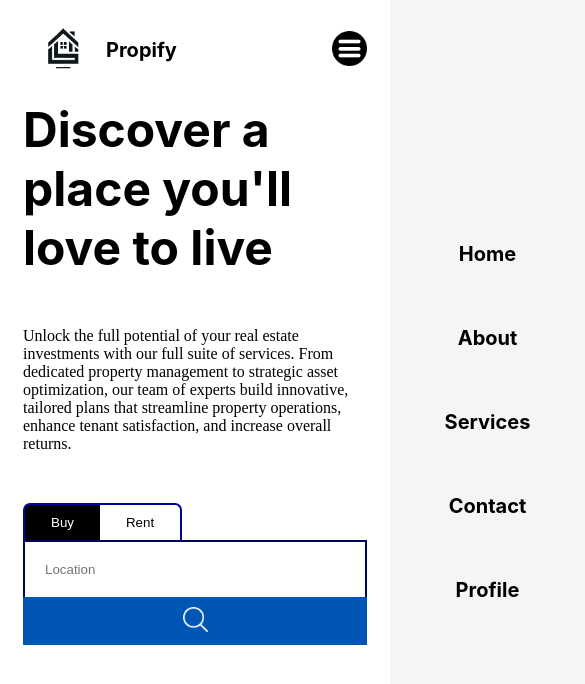
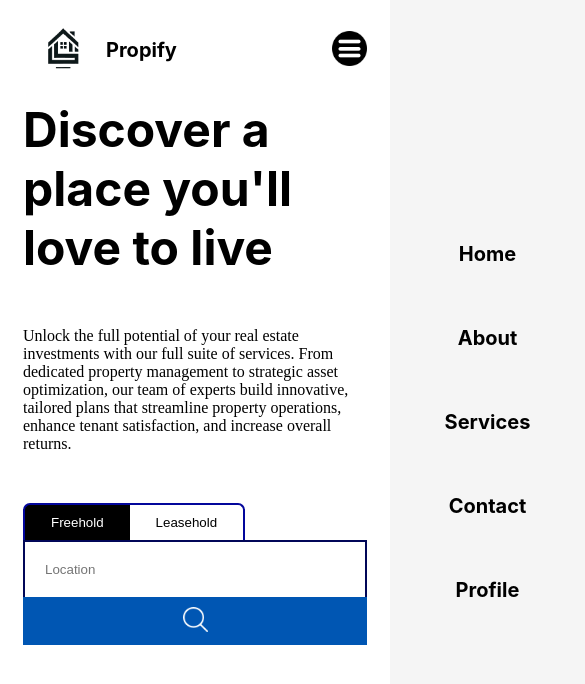
Before and after one commit to pinidurasanjana/Agent-app, a React (Create React App) app: page / in a window 390 px wide. Shown: the top 684 px of the page, 585 px wide, since content can reach past the window. Built offline with nearby package versions, Linux system fonts and the light colour scheme.

Commit message:
refactor navbar links; update search bar to use tenure instead of type; enhance ListPage to filter properties by tenure and location; improve contact page text; add responsive styles to service page; clean up single page imports

```diff
--- a/src/components/navbar/navbar.jsx
+++ b/src/components/navbar/navbar.jsx
@@ -3,8 +3,8 @@ import {useState} from "react";
 import { Link } from "react-router-dom";
 
 function Navbar(){
-const [open,setOpen] = useState(false);
-const user = false;
+    const [open,setOpen] = useState(false);
+
    return (
     <nav>
         <div className="left">
@@ -30,7 +30,7 @@ const user = false;
                     <Link to="/about">About</Link>
                     <Link to="/services">Services</Link>
                     <Link to="/contact">Contact</Link>
-                    <Link to="/.register">Profile</Link>
+                    <Link to="/profile">Profile</Link>
             </div>
         </div>
     </nav>
--- a/src/components/navbar/navbar.scss
+++ b/src/components/navbar/navbar.scss
@@ -112,7 +112,7 @@ nav{
         }
 
         .menuList{
-            position: absolute;
+            position: fixed;
             top: 0;
             right: -50%;
             background-color:#F5F5F5;
@@ -126,7 +126,6 @@ nav{
             justify-content: center;
             font-size: 20px;
 
-
             &.active{
                 right: 0;
             }
--- a/src/components/searchbar/bar.jsx
+++ b/src/components/searchbar/bar.jsx
@@ -2,17 +2,17 @@ import { Link } from "react-router-dom";
 import "./bar.scss";
 import { useState } from "react";
 
-const types =["Buy","Rent"];  //Array of types
+const tenures = ["Freehold", "Leasehold"]; //Array of types
 
 function Bar() {
 
   const [query,setQuery] = useState({
-    type: 'Buy',
-    location: ''
+    tenure: 'Freehold',
+    location: '',
   }); // State for the search query
 
   const switchType = (val) =>{
-    setQuery(prev => ({...prev, type: val}))
+    setQuery(prev => ({...prev, tenure: val}))
   }; // Function to switch between buy and rent
 
   const handleChange = (e) =>{
@@ -23,18 +23,18 @@ function Bar() {
   return (
     <div className="searchbar">
       <div className="type">
-        {types.map((type)=>(
-          <button key={type} onClick={()=>switchType(type)}
-            className={query.type === type ? "active" : ""}
+        {tenures.map((tenure)=>(
+          <button key={tenure} onClick={()=>switchType(tenure)}
+            className={query.tenure === tenure ? "active" : ""}
           >
-            {type}
+            {tenure}
           </button>
         ))}
       </div>
       <form>
         <input type="text" name='location' placeholder='Location' onChange={handleChange}/>
         <button>
-          <Link to={`./list?type=${query.type}&location=${query.location}`}>
+          <Link to={`./list?tenure=${query.tenure}&location=${query.location}`}>
             <img src="./search.png" alt="search" />
           </Link>
         </button>
--- a/src/pages/ListPages/listPage.jsx
+++ b/src/pages/ListPages/listPage.jsx
@@ -4,6 +4,7 @@ import Filter from "../../components/filter/filter";
 import Card from "../../components/card/card";
 import Map from "../../components/map/map";
 import { useEffect, useState } from "react";
+import { useSearchParams } from "react-router-dom";
 
 function ListPage(){
     const [filteredProperties, setFilteredProperties] = useState(Properties);
@@ -12,6 +13,23 @@ function ListPage(){
         return saved ? JSON.parse(saved) : [];
     });
 
+    const [searchParams] = useSearchParams();
+
+    useEffect(() => {
+        const tenure = searchParams.get("tenure")?.toLowerCase();
+        const location = searchParams.get("location")?.toLowerCase();
+
+        const results = Properties.filter((property) => {
+          const propertyTenure = property.tenure?.toLowerCase();
+          const propertyLocation = property.location.toLowerCase();
+
+          return (
+            (tenure === "" || propertyTenure === tenure) &&
+            (location === "" || propertyLocation.includes(location))
+          );
+        });
+        setFilteredProperties(results);
+    }, [searchParams]);
 
     const handleFilter = (filters) => {
         const results = Properties.filter((property) => {
@@ -57,9 +75,13 @@ function ListPage(){
             <div className="listContainer">
                 <div className="wrapper">
                     <Filter onFilter={handleFilter}/>
-                    {filteredProperties.map((property)=>(
+                    {filteredProperties.length > 0 ? (
+                        filteredProperties.map((property) => (
                         <Card key={property.id} property={property} onSave={handleSaveProperty}/>
-                    ))}
+                    ))
+                    ) : (
+                        <p className="no-properties">No properties found.</p>
+                    )}
                 </div>
             </div>
             <div className="mapContainer">
--- a/src/pages/contactpage/contact.jsx
+++ b/src/pages/contactpage/contact.jsx
@@ -5,7 +5,7 @@ function ContactPage() {
   return (
     <div className="contactPage">
       <h1>Contact Us</h1>
-      <p>We’d love to hear from you! Reach out to us for any queries or assistance.</p>
+      <p>We'd love to hear from you! Reach out to us for any queries or assistance.</p>
       <form>
         <div className="formGroup">
           <label htmlFor="name">Name:</label>
--- a/src/pages/servicepage/service.scss
+++ b/src/pages/servicepage/service.scss
@@ -1,3 +1,5 @@
+@import "src/responsive.scss";
+
 .servicesPage {
   font-family: 'Arial', sans-serif;
   color: #333;
@@ -23,6 +25,10 @@
     grid-template-columns: repeat(3, 1fr);
     gap: 20px;
     padding: 20px;
+
+    @include md {
+      grid-template-columns: repeat(2, 1fr);
+    }
 
     .service {
       text-align: center;
--- a/src/pages/singlepage/singlepage.jsx
+++ b/src/pages/singlepage/singlepage.jsx
@@ -1,7 +1,7 @@
 import "./singlepage.scss";
 import Slider from "../../components/slider/slider";
 import properties from "../../lib/properties";
-import { Link, useParams } from "react-router-dom";
+import { useParams } from "react-router-dom";
 import Map from "../../components/map/map";
 import { useEffect, useState } from "react";
 
--- a/src/pages/singlepage/singlepage.scss
+++ b/src/pages/singlepage/singlepage.scss
@@ -73,6 +73,7 @@
             display: flex;
             flex-direction: column;
             gap: 10px;
+            height: 100%;
 
             img{
                 width: 20px;
@@ -128,6 +129,7 @@
                 border-radius: 10px;
                 cursor: pointer;
                 transition: all 0.3s ease;
+                margin-bottom: 10px;
 
                 &:hover{
                     background-color: #0056B3;
```
